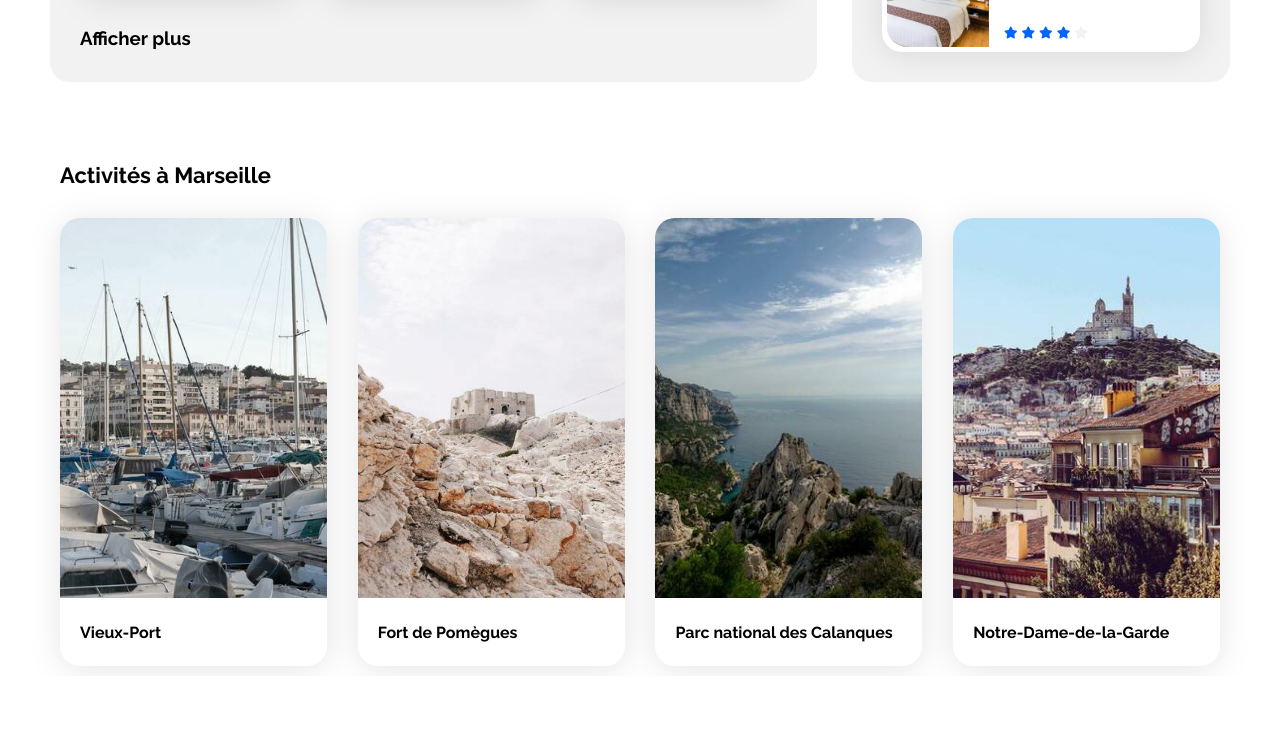
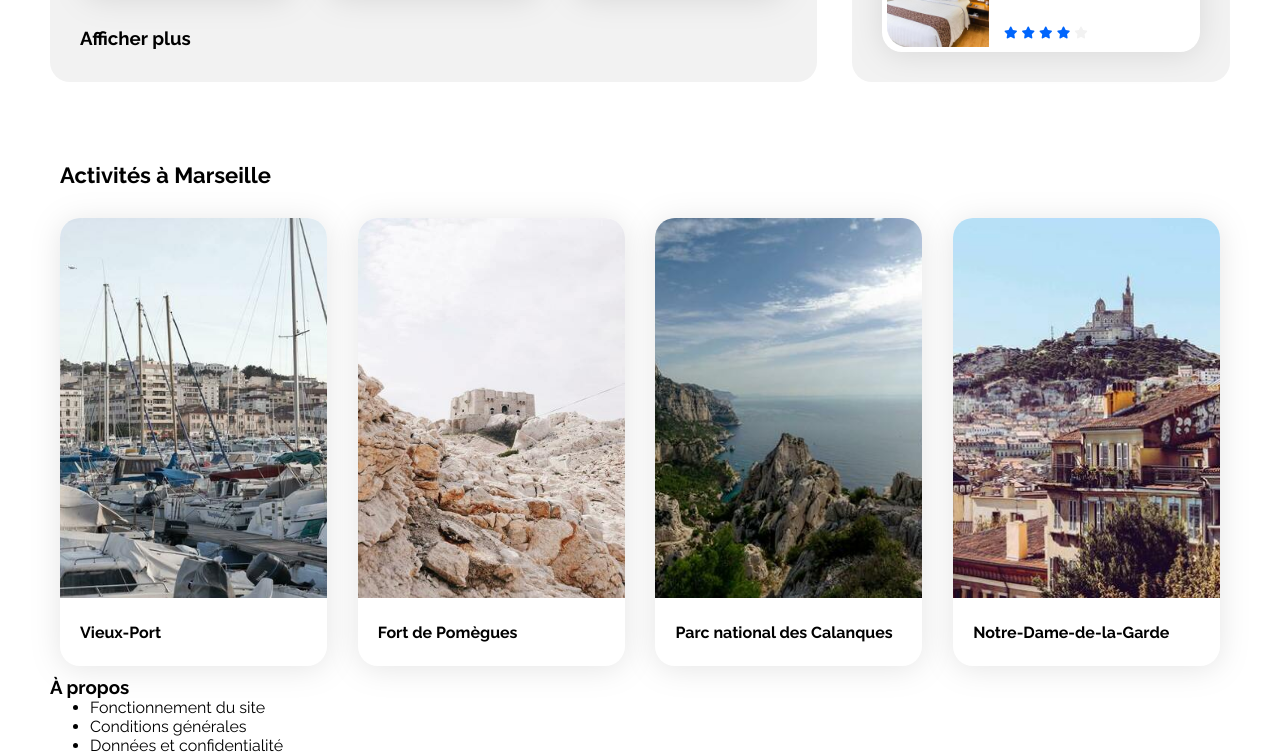
Before and after one commit to n-bon/oc-booki-03-2025, a plain HTML site: page index.html in a window 1280 px wide. Shown: the part 960-1715 px from the top of the page. Before the commit the page ends 1636 px from the top, so only its background shows below. Drawn offline with Linux system fonts and the light colour scheme.

Commit message:
Création de la structure du footer

```diff
--- a/index.html
+++ b/index.html
@@ -194,7 +194,7 @@
                             </article>
                         </a>
                     </div>
-                    <h3 class="lien-afficher-plus"><a href="#" title="Voir plus d'hébergements à Marseille">Afficher plus</a></h3>
+                    <h3><a href="#" title="Voir plus d'hébergements à Marseille">Afficher plus</a></h3>
                 </section>
                 <section class="populaires">
                     <div class="populaires-title">
@@ -301,7 +301,21 @@
                 </div>
             </section>
         </main>
-        <footer></footer>
+        <footer>
+            <nav>
+                <div class="conteneur-pied-page">
+                    <div class="colonne-pied-page">
+                        <h3>À propos</h3>
+                        <ul class="liste-liens-pied-page">
+                            <li><a href="#" title="Fonctionnement du site">Fonctionnement du site</a></li>
+                            <li><a href="#" title="Conditions générales">Conditions générales</a></li>
+                            <li><a href="#" title="Conditions générales">Données et confidentialité</a></li>
+                        </ul>
+                    </div>
+                </div>
+            </nav>
+
+        </footer>
     </div>
 </body>
 
```
